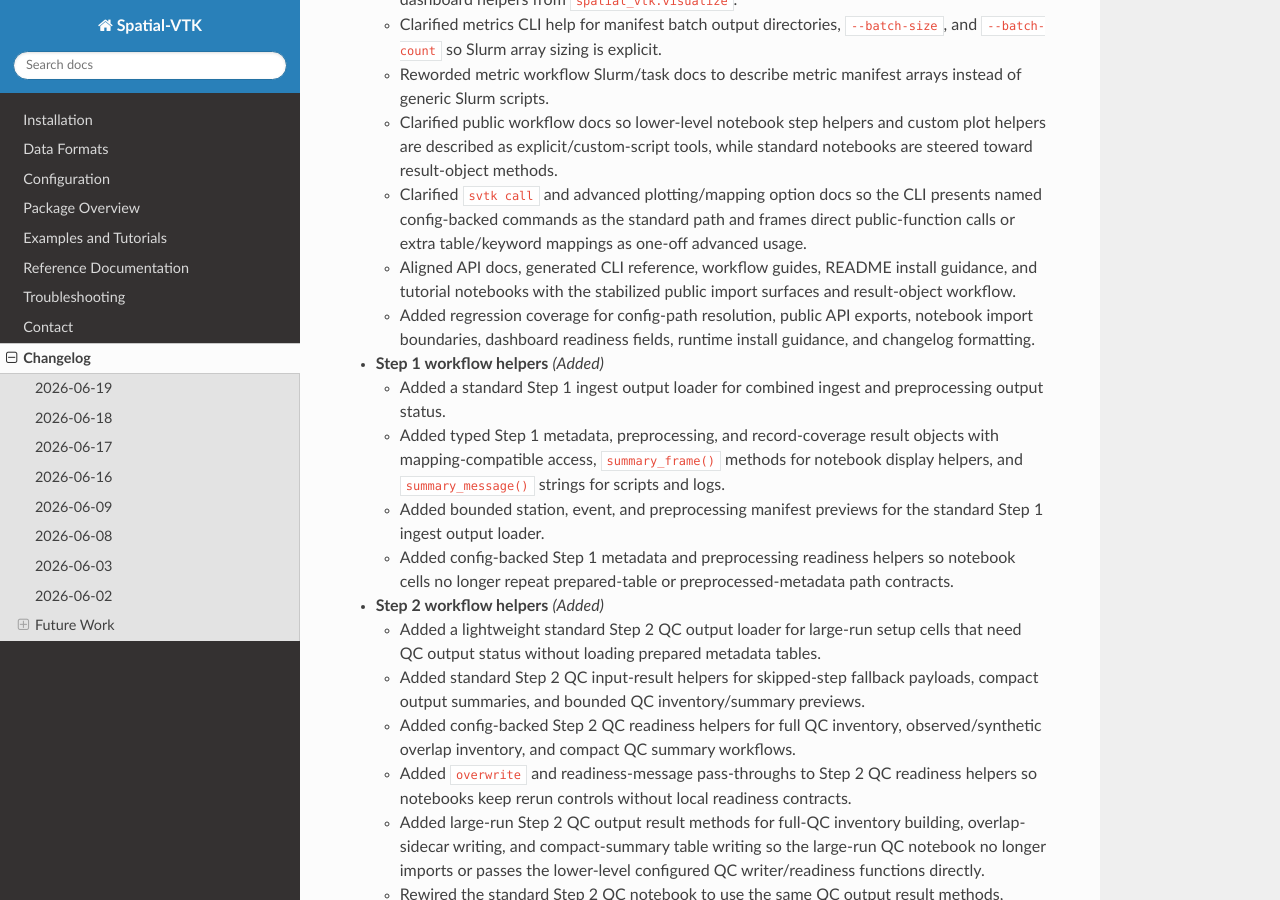
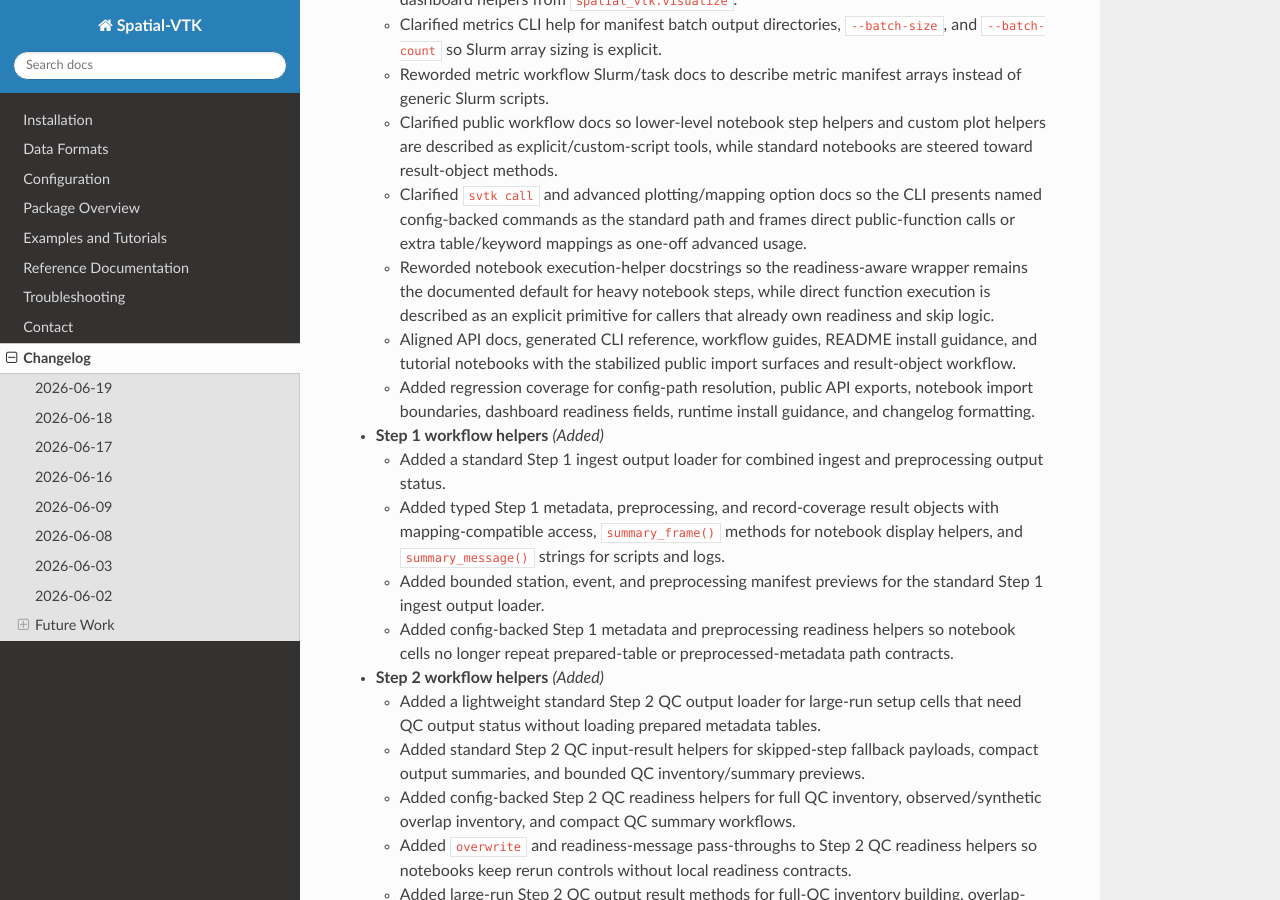
Before and after one commit to bcbirkel/spatial-vtk, a Sphinx documentation site: the page built from docs/changelog.rst, in a window 1280 px wide and 900 px high, scrolled down 677 px. Built offline with Sphinx 7.4.7 and the Read the Docs theme 3.1.0, drawn with Linux system fonts in a browser that asks for light colours.

Commit message:
Clarify notebook execution helper docs

```diff
--- a/docs/changelog.rst
+++ b/docs/changelog.rst
@@ -39,6 +39,10 @@ Changelog
     CLI presents named config-backed commands as the standard path and frames
     direct public-function calls or extra table/keyword mappings as one-off
     advanced usage.
+  - Reworded notebook execution-helper docstrings so the readiness-aware
+    wrapper remains the documented default for heavy notebook steps, while
+    direct function execution is described as an explicit primitive for callers
+    that already own readiness and skip logic.
   - Aligned API docs, generated CLI reference, workflow guides, README
     install guidance, and tutorial notebooks with the stabilized public import
     surfaces and result-object workflow.
```
Also changed, not shown: 2 other files.
